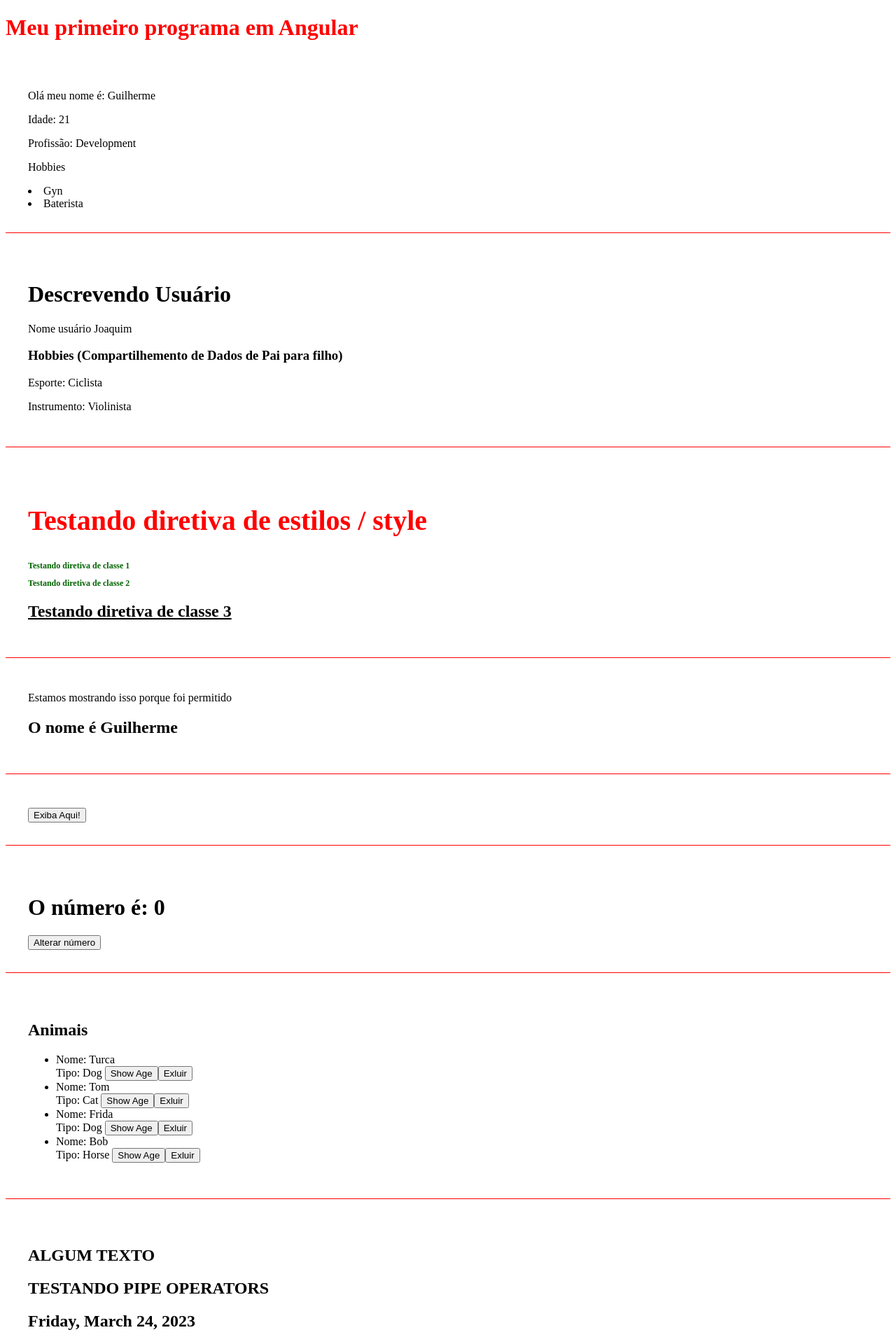
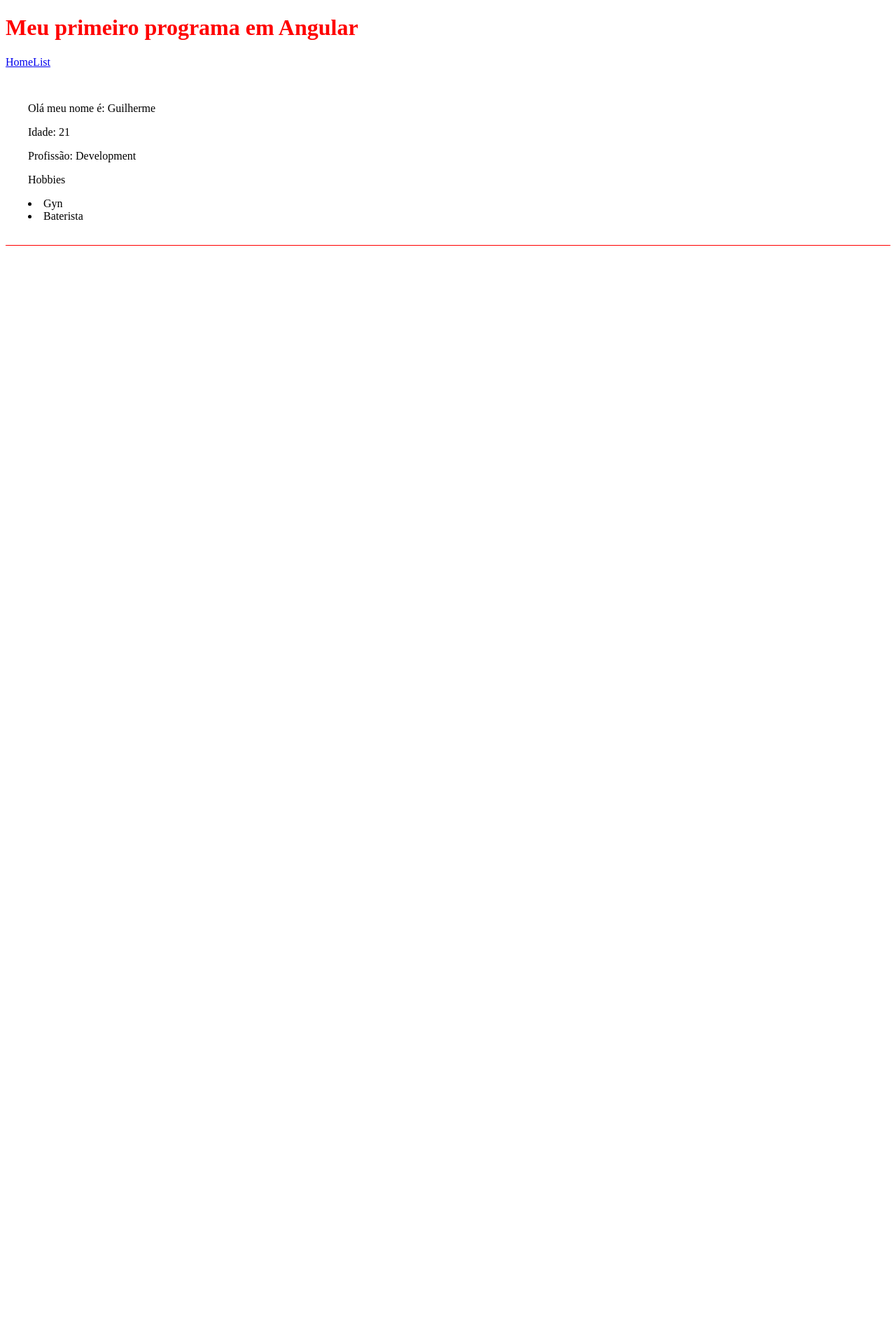
Before and after one commit to Guilh3rmeCabral/Angular, an Angular app: page / in a window 1280 px wide. Shown: the top 1920 px of the page at 70% size. After the commit the page ends 875 px from the top, so only its background shows below. Built offline with nearby package versions, Linux system fonts and the light colour scheme.

Commit message:
Refactor: Removendo todos os seletores dos componentes e adicionando somente o router outlet e adicionando um menu de navegação

```diff
--- a/src/app/app.component.html
+++ b/src/app/app.component.html
@@ -1,16 +1,6 @@
 <h1>Meu primeiro programa em Angular</h1>
-
-<app-first-component></app-first-component>
-<app-parent-data
-  [userName]="userName"
-  [userAge]="userAge"
-  [userHobbies]="userHobbies"
->
-</app-parent-data>
-<app-directives></app-directives>
-<app-if-render></app-if-render>
-<app-events></app-events>
-<app-emitter></app-emitter>
-<app-list-render></app-list-render>
-<app-pipes></app-pipes>
-<app-two-way-binding></app-two-way-binding>
+<nav>
+  <a routerLink="/">Home</a>
+  <a routerLink="/list">List</a>
+</nav>
+<router-outlet></router-outlet>
```
